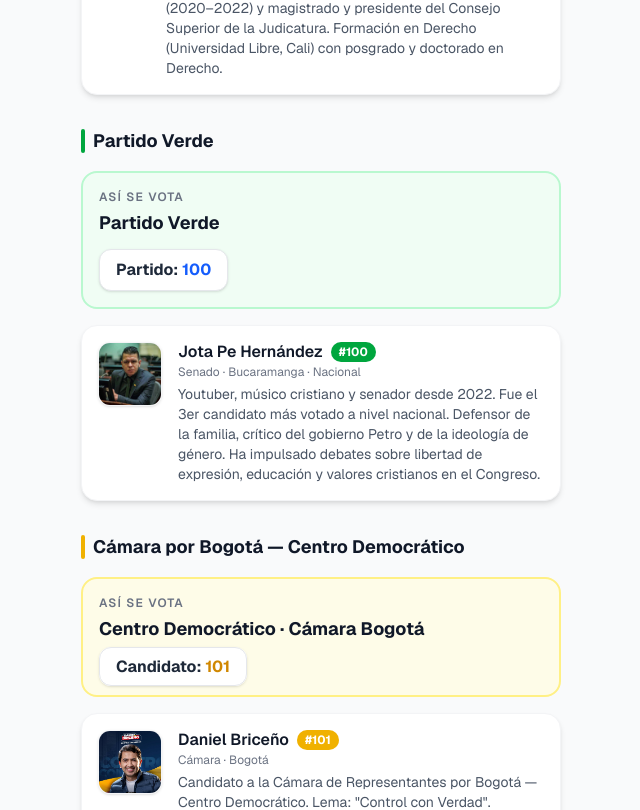
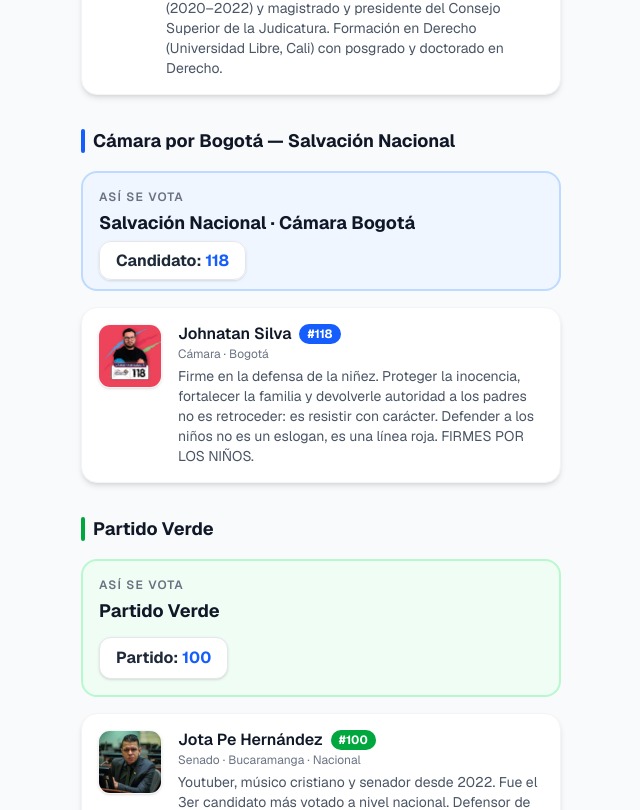
Before and after one commit to pdromoreno7/voto-senado-camara-2026-v1, a Next.js app: page / in a window 1280 px wide. Shown: the part 2559-3369 px from the top of the page, without its empty margins (319-959 px from the left). Built offline with nearby package versions, Linux system fonts and the light colour scheme.

Commit message:
feat: add Johnatan Silva #118 Cámara Bogotá Salvación Nacional

```diff
--- a/app/page.tsx
+++ b/app/page.tsx
@@ -88,6 +88,17 @@ const salvacionCandidatos = [
     cargo: "Senado",
     descripcion: "Abogado y jurista. Fue Ministro de Justicia y del Derecho (2020–2022) y magistrado y presidente del Consejo Superior de la Judicatura. Formación en Derecho (Universidad Libre, Cali) con posgrado y doctorado en Derecho.",
     region: "Valle del Cauca · Cali · Nacional",
+  },
+];
+
+const salvacionCamaraCandidatos = [
+  {
+    numero: "118",
+    nombre: "Johnatan Silva",
+    cargo: "Cámara",
+    descripcion: "Firme en la defensa de la niñez. Proteger la inocencia, fortalecer la familia y devolverle autoridad a los padres no es retroceder: es resistir con carácter. Defender a los niños no es un eslogan, es una línea roja. FIRMES POR LOS NIÑOS.",
+    region: "Bogotá",
+    foto: "/johnatan-silva.jpg",
   },
 ];
 
@@ -261,6 +272,30 @@ export default function Page() {
           </div>
         </section>
 
+        {/* Cámara - Salvación Nacional */}
+        <section>
+          <FadeIn delay={0.2}>
+            <div className="flex items-center gap-2 mb-4">
+              <div className="w-1 h-6 bg-blue-600 rounded-full"></div>
+              <h2 className="text-lg font-bold text-gray-900">Cámara por Bogotá — Salvación Nacional</h2>
+            </div>
+            <div className="rounded-2xl border-2 border-blue-200 bg-blue-50 p-4 mb-4">
+              <p className="text-xs font-semibold uppercase tracking-widest text-gray-500 mb-1">Así se vota</p>
+              <p className="font-bold text-gray-900 text-lg mb-3">Salvación Nacional · Cámara Bogotá</p>
+              <span className="bg-white border border-gray-200 rounded-xl px-4 py-2 font-bold text-gray-800 text-base shadow-sm">
+                Candidato: <span className="text-blue-600">118</span>
+              </span>
+            </div>
+          </FadeIn>
+          <div className="space-y-3">
+            {salvacionCamaraCandidatos.map((c) => (
+              <ScrollCard key={c.numero}>
+                <CandidatoCard {...c} color="bg-blue-600" />
+              </ScrollCard>
+            ))}
+          </div>
+        </section>
+
         {/* Partido Verde */}
         <section>
           <FadeIn delay={0.2}>
```
Also changed, not shown: public/johnatan-silva.jpg (added).
